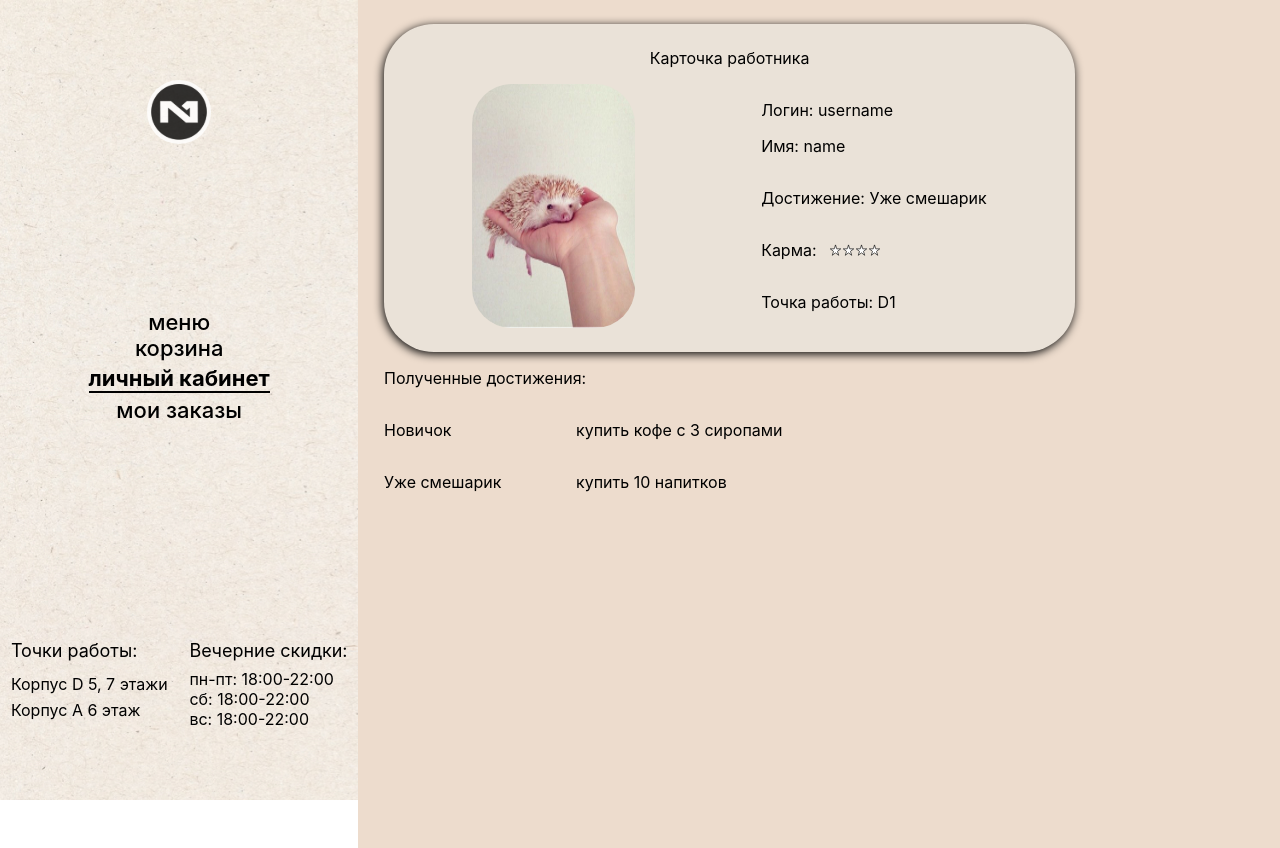
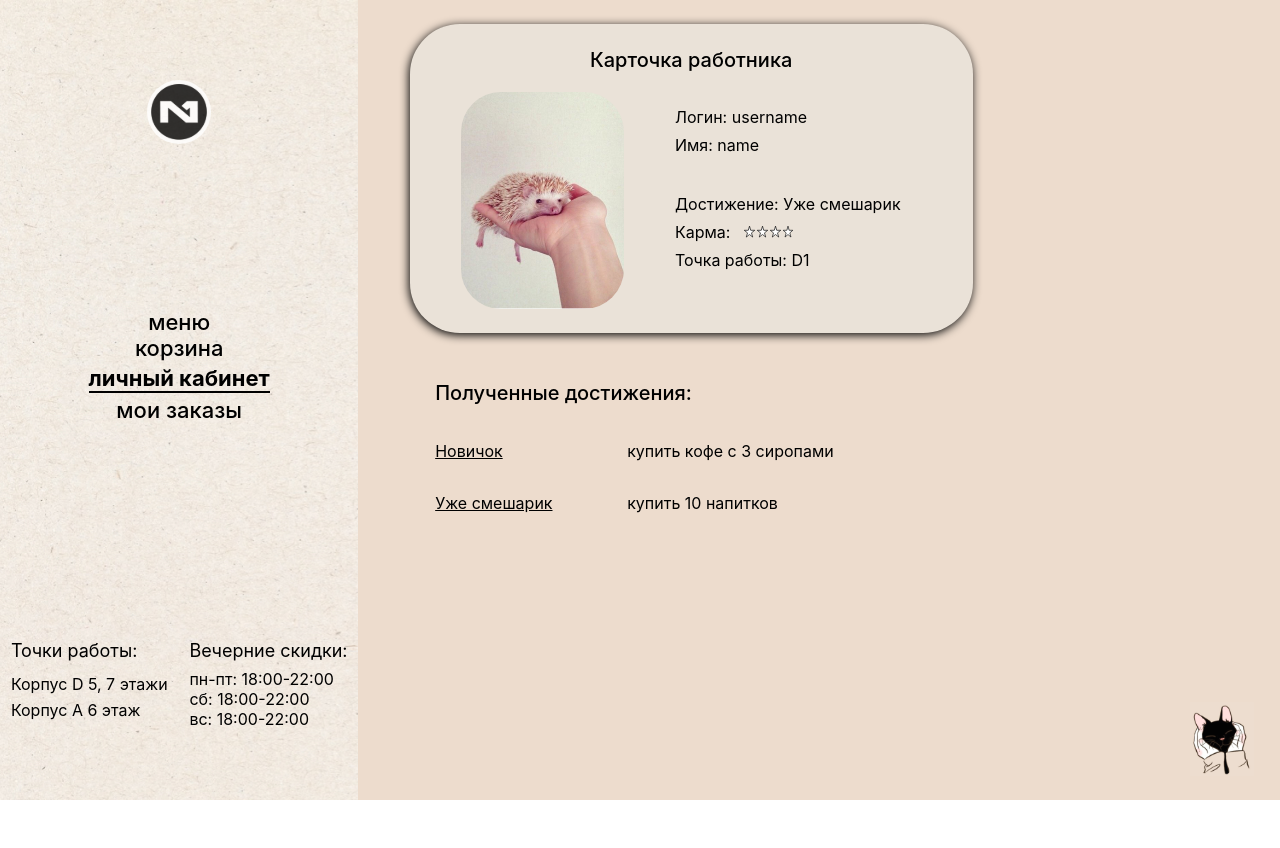
Before and after one commit to BornOfTheMoon/Coffee, a React (Create React App) app: page /profile in a window 1280 px wide. After the commit the page ends 800 px from the top, so only its background shows below. Built offline with nearby package versions, Linux system fonts and the light colour scheme.

Commit message:
styled profile page

```diff
--- a/src/components/Achievements/Achievements.module.css
+++ b/src/components/Achievements/Achievements.module.css
@@ -0,0 +1,9 @@
+.achievements {
+    padding-left: 2vw;
+    margin-top: 6vh;
+}
+
+.achievements__title {
+    font-size: 20px;
+    font-weight: 500;
+}
--- a/src/components/Achievements/AchievementsItem.module.css
+++ b/src/components/Achievements/AchievementsItem.module.css
@@ -4,5 +4,7 @@
 }
 
 .achievementsItem__name {
+    font-size: 16px;
     width: 15vw;
+    text-decoration: underline black;
 }
--- a/src/components/Profile/Profile.js
+++ b/src/components/Profile/Profile.js
@@ -1,6 +1,7 @@
 import styles from "./Profile.module.css"
 import UserCard from "../UserCard/UserCard";
 import Achievements from "../Achievements/Achievements";
+import catLogo from "../../images/cat.svg"
 
 const user = {
     username: "username",
@@ -25,6 +26,7 @@ function Profile() {
         <div className={styles.profile}>
             <UserCard user={user}/>
             <Achievements user={user}/>
+            <img src={catLogo} className={styles.profile__catLogo} alt="cat"/>
         </div>
     )
 }
--- a/src/components/Profile/Profile.module.css
+++ b/src/components/Profile/Profile.module.css
@@ -1,6 +1,13 @@
 .profile {
     margin-left: 28vw;
-    padding: 3vh 2vw;
+    padding: 3vh 4vw;
     background: #EDDCCD;
-    min-height: 100vh;
+    min-height: 94vh;
 }
+
+.profile__catLogo {
+    width: 5vw;
+    position: fixed;
+    right: 2vw;
+    bottom: 3vh;
+}
--- a/src/components/UniversalContent/UniversalContent.module.css
+++ b/src/components/UniversalContent/UniversalContent.module.css
@@ -1,6 +1,6 @@
 .universalContent {
     width: 72vw;
-    height: 99vh;
+    max-height: 99vh;
     margin: 0 0 0 28vw;
     padding: 0;
 }
--- a/src/components/UserCard/UserCard.module.css
+++ b/src/components/UserCard/UserCard.module.css
@@ -1,7 +1,7 @@
 .userCard {
     display: flex;
     flex-direction: column;
-    width: 50vw;
+    width: 40vw;
     background: #EAE2D8;
     background-blend-mode: overlay;
     padding: 3vh 2vw;
@@ -12,31 +12,42 @@
 .userCard__title {
     margin-top: 0;
     text-align: center;
+    font-size: 20px;
+    font-weight: 500;
 }
 
 .userCard__content {
     display: flex;
     flex-direction: row;
-    justify-content: space-around;
+    /*justify-content: space-between;*/
 }
 
 .userCard__content_avatar {
     border-radius: 40px;
+    margin: 0 4vw 0 2vw;
 }
 
 .userCard__info {
     display: flex;
     flex-direction: column;
+    justify-content: space-around;
+    padding: 0 0 2vh;
+}
+
+.userCard__content_mainInfo > p, .userCard__content_addInfo > p {
+    margin: 0 0 1vh;
 }
 
 .userCard__content_addInfo_karma {
     display: flex;
+    align-items: baseline;
 }
 
 .userCard__content_addInfo_karma > p {
-    margin-right: 1vw;
+    margin: 0 1vw 1vh 0;
 }
 
 .userCard__content_karmaStar {
     width: 1vw;
+    margin: 0;
 }
--- a/src/pages/HomePage/HomePage.module.css
+++ b/src/pages/HomePage/HomePage.module.css
@@ -1,21 +1,9 @@
-/*.homePage {*/
-/*    display: grid;*/
-/*    grid-template-areas: "sidebar" "content"*/
-/*                            "sidebar" "content"*/
-/*                            "sidebar" "content";*/
-/*}*/
-
-/*.homePage__content {*/
-/*    !*width: 100vw;*!*/
-/*    height: 10vh;*/
-/*    !*transform: scale(0.5);*!*/
-/*}*/
-
 .homePage {
     width: 100vw;
     margin: 0;
 }
 
 .homePage__content {
-    margin-left: 28vw;
+    margin: 0;
+    padding: 0;
 }
```
